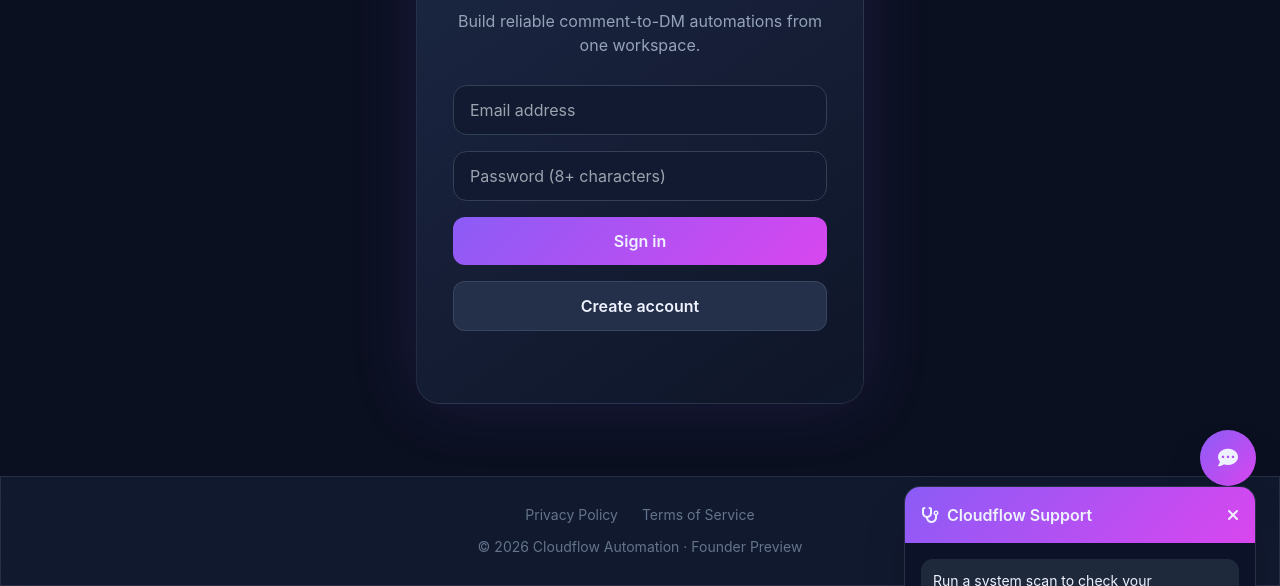
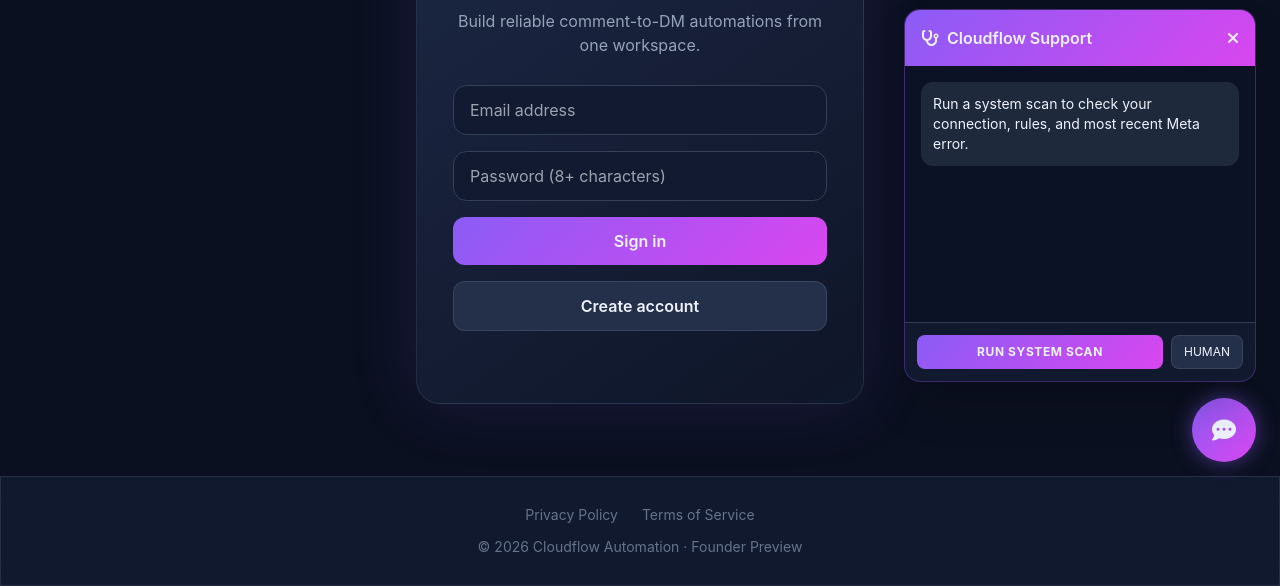
Before and after one commit to fathimafaizan2-jpg/cloudflow-saas, a website: page public/index.html in a window 1280 px wide. Both pictures are taken after a click on the button 1228 px from the left and 748 px from the top of the page. Shown: the part 290-876 px from the top of the page. Drawn offline with nearby package versions, Linux system fonts and the light colour scheme.

Commit message:
Update index.html

```diff
--- a/public/index.html
+++ b/public/index.html
@@ -97,7 +97,10 @@
 
       <div class="grid lg:grid-cols-3 gap-7">
         <div class="lg:col-span-1 space-y-4">
-          <h2 class="text-lg font-semibold"><i class="fa-solid fa-layer-group text-purple-300 mr-2"></i>Select account</h2>
+          <div class="flex items-center justify-between">
+            <h2 class="text-lg font-semibold"><i class="fa-solid fa-layer-group text-purple-300 mr-2"></i>Select account</h2>
+            <button onclick="loadAccounts()" class="text-xs text-purple-400 hover:text-white transition"><i class="fa-solid fa-rotate mr-1"></i>Refresh</button>
+          </div>
           <div class="glass rounded-2xl p-5">
             <select id="account-select" onchange="loadPosts()" class="field"><option value="">-- Choose connected account --</option></select>
             <div id="account-empty" class="text-sm text-slate-500 mt-4">No account is connected yet. Use the button above to begin.</div>
@@ -133,12 +136,13 @@
     <p>© 2026 Cloudflow Automation · Founder Preview</p>
   </footer>
 
-  <div class="fixed bottom-6 right-6 z-50">
-    <button onclick="toggleChatbot()" class="w-14 h-14 btn-primary rounded-full shadow-2xl flex items-center justify-center text-xl hover:scale-105 transition"><i class="fa-solid fa-comment-dots"></i></button>
-    <div id="chatbot-window" class="hidden absolute bottom-18 right-0 w-[min(22rem,calc(100vw-2rem))] glass rounded-2xl shadow-2xl overflow-hidden">
+  <!-- Chatbot Floating Button (Higher Position) -->
+  <div class="fixed bottom-12 right-6 z-[60]">
+    <button onclick="toggleChatbot()" class="w-16 h-16 btn-primary rounded-full shadow-2xl flex items-center justify-center text-2xl hover:scale-110 transition shadow-[0_0_20px_rgba(139,92,246,0.5)]"><i class="fa-solid fa-comment-dots"></i></button>
+    <div id="chatbot-window" class="hidden absolute bottom-20 right-0 w-[min(22rem,calc(100vw-2rem))] glass rounded-2xl shadow-2xl overflow-hidden border border-purple-500/30">
       <div class="btn-primary p-4 flex items-center justify-between"><span class="font-semibold"><i class="fa-solid fa-stethoscope mr-2"></i>Cloudflow Support</span><button onclick="toggleChatbot()"><i class="fa-solid fa-xmark"></i></button></div>
-      <div id="chat-content" class="p-4 h-56 overflow-y-auto space-y-3 text-sm bg-slate-950/35"><div class="bg-slate-800 p-3 rounded-xl">Run a system scan to check your connection, rules, and most recent Meta error.</div></div>
-      <div class="p-3 border-t border-slate-700 flex gap-2"><button onclick="runDiagnosis()" class="flex-1 btn-primary py-2 rounded-lg text-xs font-bold">RUN SCAN</button><a href="mailto:support@cloudflow.com?subject=Cloudflow%20support" class="btn-secondary px-3 py-2 rounded-lg text-xs">HUMAN</a></div>
+      <div id="chat-content" class="p-4 h-64 overflow-y-auto space-y-3 text-sm bg-slate-950/35"><div class="bg-slate-800 p-3 rounded-xl">Run a system scan to check your connection, rules, and most recent Meta error.</div></div>
+      <div class="p-3 border-t border-slate-700 flex gap-2"><button onclick="runDiagnosis()" class="flex-1 btn-primary py-2 rounded-lg text-xs font-bold uppercase tracking-wider">Run system scan</button><a href="mailto:support@cloudflow.com?subject=Cloudflow%20support" class="btn-secondary px-3 py-2 rounded-lg text-xs">HUMAN</a></div>
     </div>
   </div>
 
@@ -231,7 +235,7 @@
   async function start2FA() { try { const data = await jsonFetch('/api/user/2fa/setup', { method:'POST', headers:{Authorization:`Bearer ${currentToken}`} }); $('tfa-secret').textContent = data.secret; $('tfa-uri').textContent = data.otpauthUri; $('tfa-setup').classList.remove('hidden'); $('tfa-message').textContent = 'Scan or enter the secret, then enter the current code.'; } catch (err) { $('tfa-message').textContent = err.message; } }
   async function verify2FA() { try { await jsonFetch('/api/user/2fa/verify', { method:'POST', headers:{'Content-Type':'application/json',Authorization:`Bearer ${currentToken}`}, body:JSON.stringify({code:$('tfa-code').value}) }); $('tfa-setup').classList.add('hidden'); $('tfa-code').value = ''; await loadSettingsStatus(); $('tfa-message').textContent = '2FA is enabled.'; showToast('Two-factor authentication enabled.'); } catch (err) { $('tfa-message').textContent = err.message; } }
   async function disable2FA() { try { await jsonFetch('/api/user/2fa/disable', { method:'POST', headers:{'Content-Type':'application/json',Authorization:`Bearer ${currentToken}`}, body:JSON.stringify({code:$('disable-tfa-code').value}) }); $('disable-tfa-code').value = ''; await loadSettingsStatus(); $('tfa-message').textContent = '2FA is disabled.'; showToast('Two-factor authentication disabled.'); } catch (err) { $('tfa-message').textContent = err.message; } }
-  async function deleteAccount() { if (!confirm('Delete your Cloudflow account and all saved Cloudflow data?')) return; const typed = prompt('Type DELETE to confirm permanent deletion:'); if (typed !== 'DELETE') return showToast('Deletion cancelled.', true); try { await jsonFetch('/api/user/account', { method:'DELETE', headers:{Authorization:`Bearer ${currentToken}`} }); localStorage.clear(); alert('Your Cloudflow account was deleted.'); location.reload(); } catch (err) { showToast(err.message, true); } }
+  async function deleteAccount() { if (!confirm('Delete your Cloudflow account and all saved Cloudflow data?')) return; const typed = prompt('Type DELETE to confirm permanent deletion:'); if (!typed || typed.toUpperCase() !== 'DELETE') return showToast('Deletion cancelled.', true); try { await jsonFetch('/api/user/account', { method:'DELETE', headers:{Authorization:`Bearer ${currentToken}`} }); localStorage.clear(); alert('Your Cloudflow account was deleted.'); location.reload(); } catch (err) { showToast(err.message, true); } }
 
   function toggleChatbot() { $('chatbot-window').classList.toggle('hidden'); }
   async function runDiagnosis() { const content = $('chat-content'); content.innerHTML += '<div class="bg-purple-500/15 p-3 rounded-xl text-right">Running system scan…</div>'; try { const data = await jsonFetch('/api/help/diagnose', { headers:{Authorization:`Bearer ${currentToken}`} }); content.innerHTML += `<div class="bg-slate-800 p-3 rounded-xl"><p class="font-semibold text-purple-300 mb-1">Diagnosis complete</p><p>${escapeHtml(data.diagnosis)}</p>${data.lastError && data.lastError !== 'No errors recorded.' ? `<p class="mt-2 text-xs text-red-300">Latest server error: ${escapeHtml(data.lastError)}</p>` : ''}</div>`; content.scrollTop = content.scrollHeight; } catch (err) { content.innerHTML += `<div class="bg-red-900/20 p-3 rounded-xl text-red-200">${escapeHtml(err.message)}</div>`; } }
```
